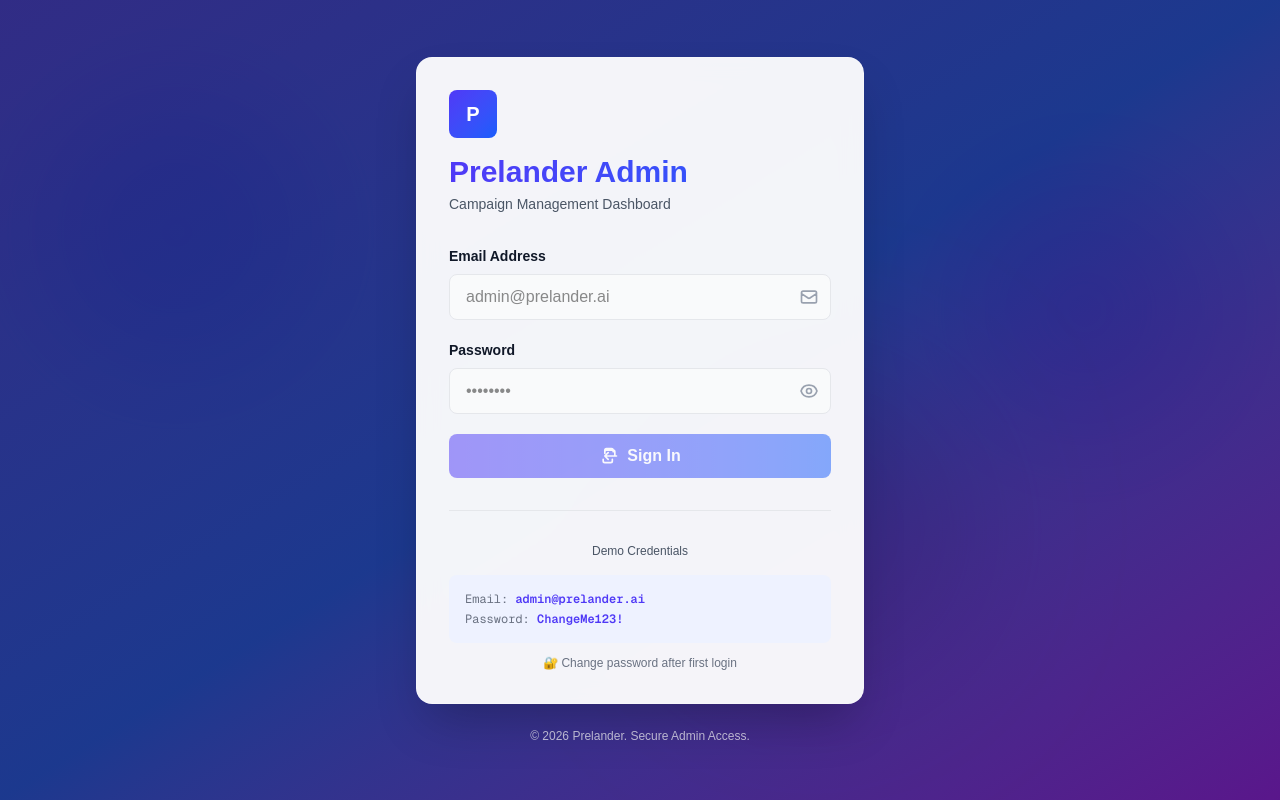
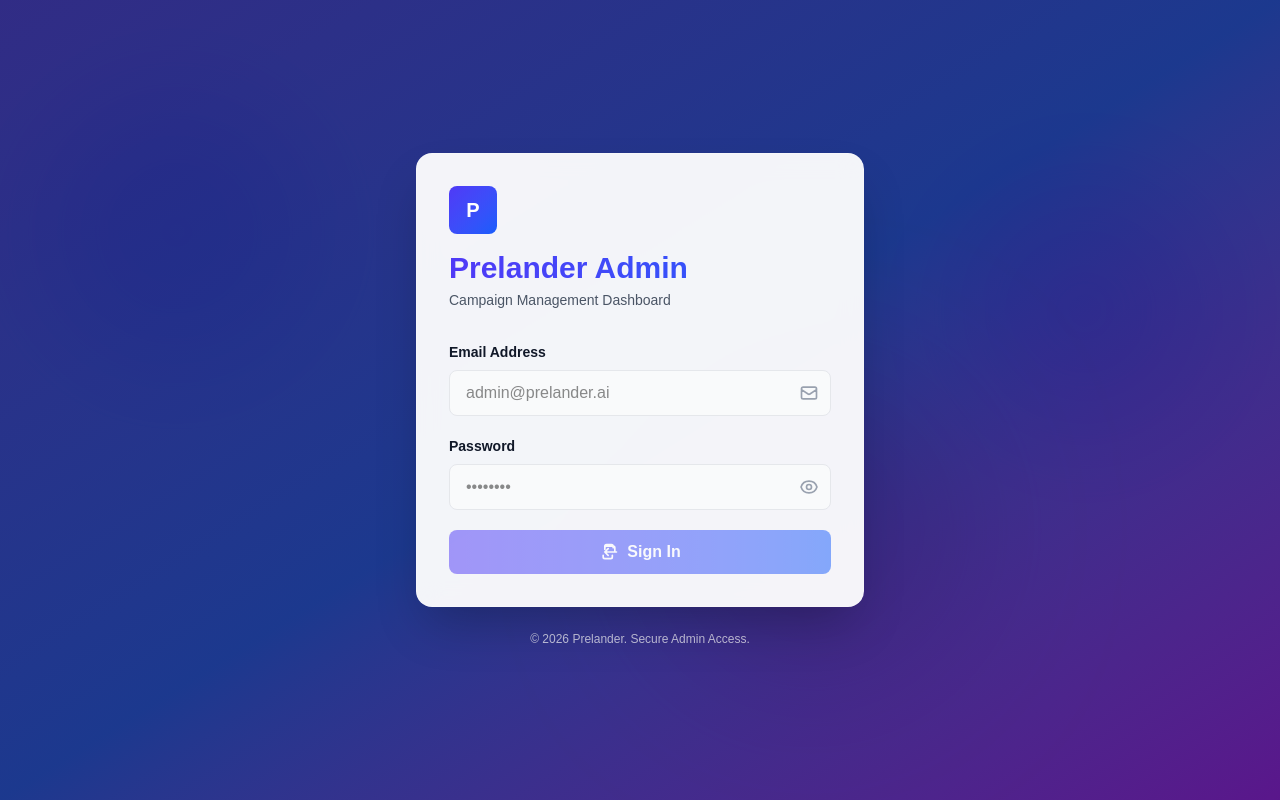
Before and after one commit to sonigeet20/prelander, a Next.js app: page /auth/login in a window 1280 px wide. Built offline with nearby package versions, Linux system fonts and the light colour scheme.

Commit message:
fix: remove demo credentials from login page

```diff
--- a/src/app/auth/login/page.tsx
+++ b/src/app/auth/login/page.tsx
@@ -146,26 +146,6 @@ export default function LoginPage() {
               )}
             </button>
           </form>
-
-          {/* Divider */}
-          <div className="mt-8 border-t border-gray-200 pt-8">
-            <p className="text-xs text-gray-600 text-center mb-4 font-medium">Demo Credentials</p>
-            <div className="bg-indigo-50 rounded-lg p-4 space-y-2 text-xs">
-              <div className="font-mono">
-                <div className="text-gray-700">
-                  <span className="text-gray-500">Email:</span>{" "}
-                  <span className="text-indigo-600 font-semibold">admin@prelander.ai</span>
-                </div>
-                <div className="text-gray-700 mt-1">
-                  <span className="text-gray-500">Password:</span>{" "}
-                  <span className="text-indigo-600 font-semibold">ChangeMe123!</span>
-                </div>
-              </div>
-            </div>
-            <p className="text-xs text-gray-500 text-center mt-3">
-              🔐 Change password after first login
-            </p>
-          </div>
         </div>
 
         {/* Footer Info */}
```
Also changed, not shown: 1 other file (tests, documents, lock files or other folders).
